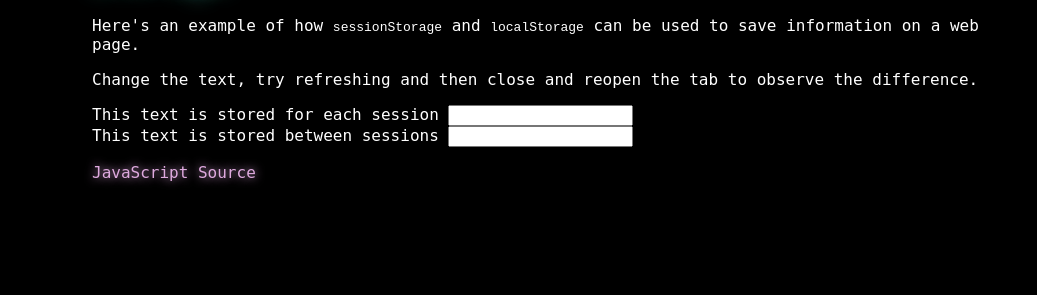
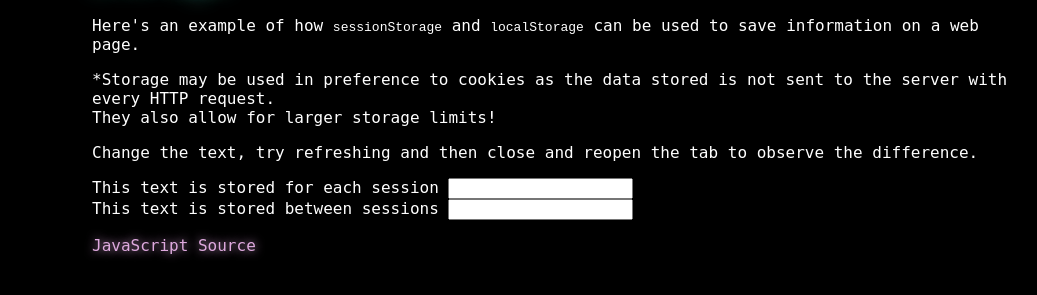
Before and after one commit to RedFox0x20/PlayingWithJavaScript, a plain HTML site: page pages/Storage/Storage.html in a window 1280 px wide. Shown: the part 283-578 px from the top of the page, without its empty margins (86-1123 px from the left). Drawn offline with Linux system fonts and the light colour scheme.

Commit message:
Details
Add more description about the uses of *storage and cookies

```diff
--- a/pages/Storage/Storage.html
+++ b/pages/Storage/Storage.html
@@ -26,6 +26,7 @@
     <div class="content">
         <h1>Storage</h1>
         <p>Here's an example of how <code>sessionStorage</code> and <code>localStorage</code> can be used to save information on a web page.</p>
+        <p>*Storage may be used in preference to cookies as the data stored is not sent to the server with every HTTP request. <br /> They also allow for larger storage limits!</p>
         <p>Change the text, try refreshing and then close and reopen the tab to observe the difference.</p>
         <label for="sessionStorageText">This text is stored for each session</label>
         <input type="text" name="sessionStorageText" id="sessionStorageText" autocomplete="off">
```
